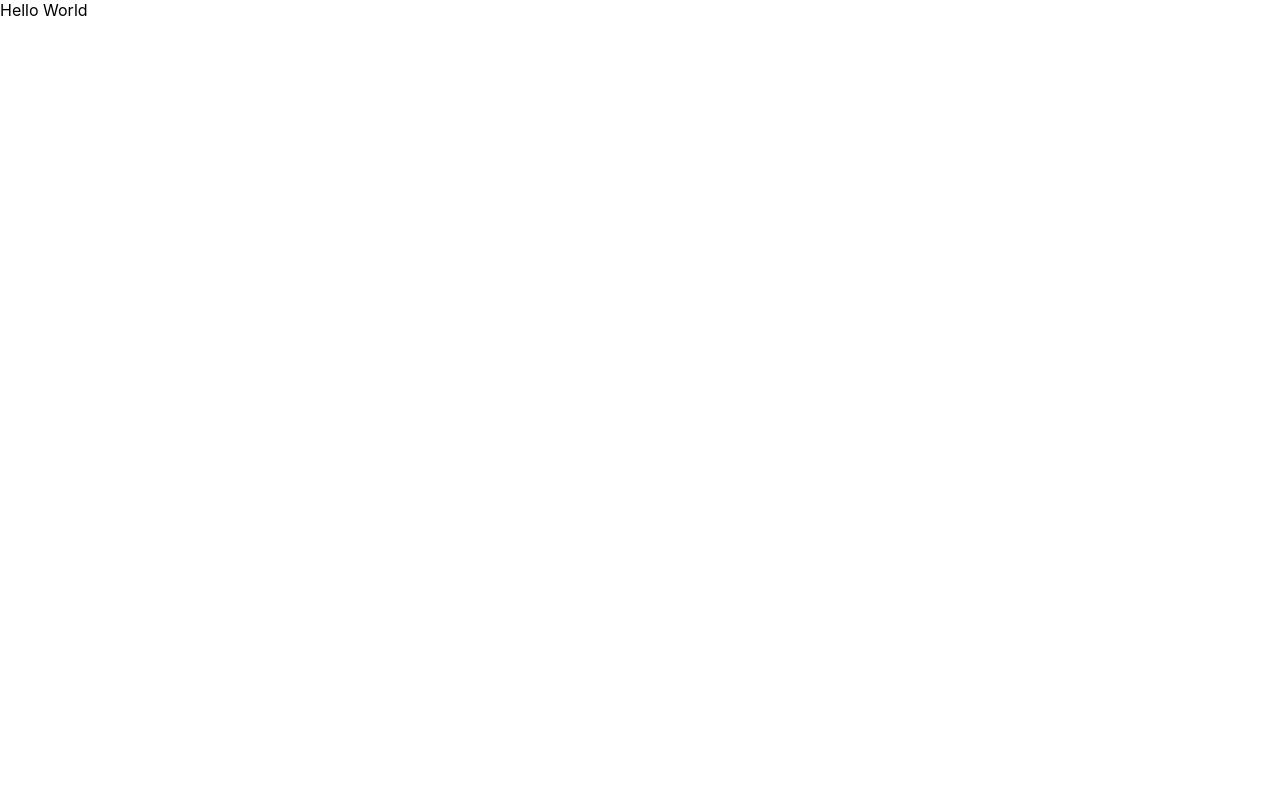
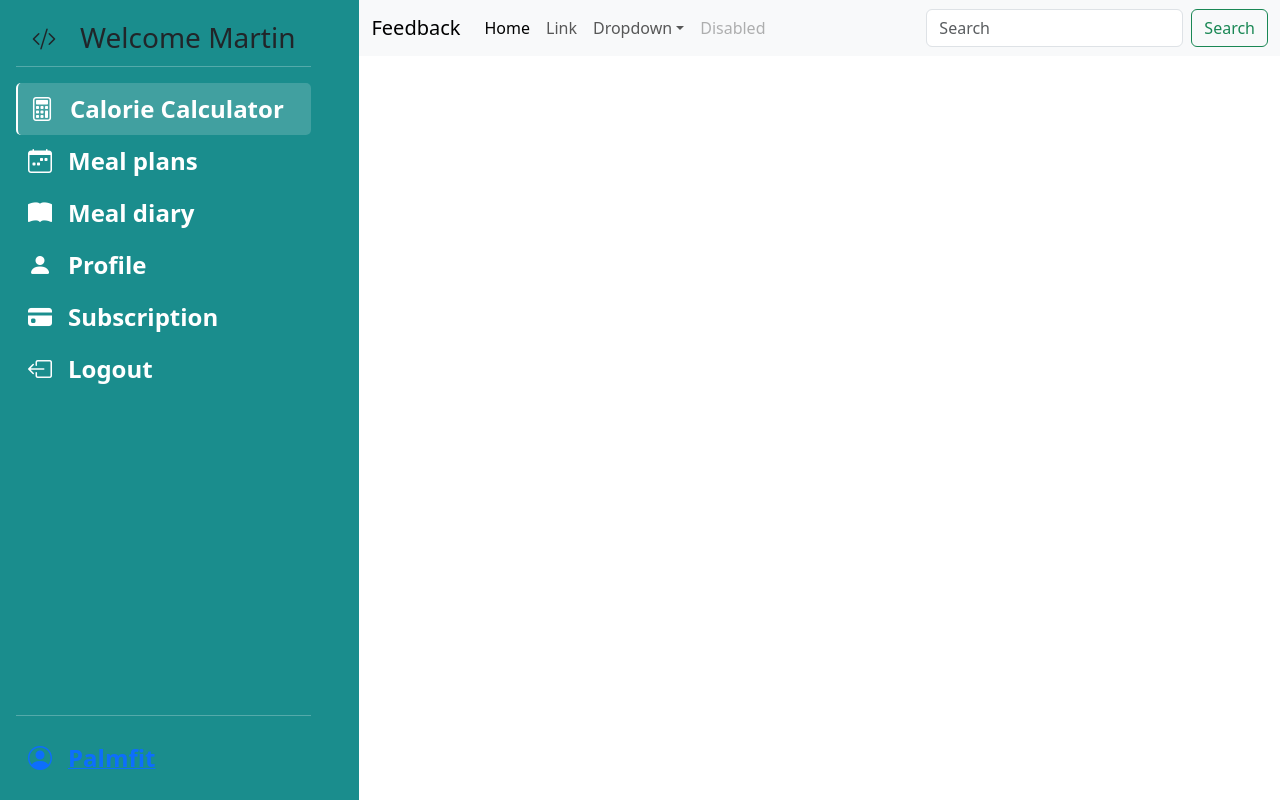
Before and after one commit to martinmatics100/Palmfit-FE, a React (Create React App) app in the folder palmfit_ui/: page / in a window 1280 px wide. Built offline with nearby package versions, Linux system fonts and the light colour scheme.

Commit message:
still working on the dashboard

```diff
--- a/palmfit_ui/package.json
+++ b/palmfit_ui/package.json
@@ -7,6 +7,7 @@
     "@testing-library/react": "^13.4.0",
     "@testing-library/user-event": "^13.5.0",
     "bootstrap": "^5.3.3",
+    "bootstrap-icons": "^1.11.3",
     "chart.js": "^4.4.2",
     "react": "^18.3.1",
     "react-dom": "^18.3.1",
--- a/palmfit_ui/src/App.js
+++ b/palmfit_ui/src/App.js
@@ -1,9 +1,9 @@
-import logo from "./logo.svg";
+import Dashboard from "./views/Dashboard";
 
 function App() {
   return (
     <div>
-      <div>Hello World</div>
+      <Dashboard />
     </div>
   );
 }
--- /dev/null
+++ b/palmfit_ui/src/components/Navbar.jsx
@@ -0,0 +1,85 @@
+import React from "react";
+
+export default function Navbar() {
+  return (
+    <nav class="navbar navbar-expand-lg bg-body-tertiary">
+      <div class="container-fluid">
+        <a class="navbar-brand" href="#">
+          Feedback
+        </a>
+        <button
+          class="navbar-toggler"
+          type="button"
+          data-bs-toggle="collapse"
+          data-bs-target="#navbarSupportedContent"
+          aria-controls="navbarSupportedContent"
+          aria-expanded="false"
+          aria-label="Toggle navigation"
+        >
+          <span class="navbar-toggler-icon"></span>
+        </button>
+        <div class="collapse navbar-collapse" id="navbarSupportedContent">
+          <ul class="navbar-nav me-auto mb-2 mb-lg-0">
+            <li class="nav-item">
+              <a class="nav-link active" aria-current="page" href="#">
+                Home
+              </a>
+            </li>
+            <li class="nav-item">
+              <a class="nav-link" href="#">
+                Link
+              </a>
+            </li>
+            <li class="nav-item dropdown">
+              <a
+                class="nav-link dropdown-toggle"
+                href="#"
+                role="button"
+                data-bs-toggle="dropdown"
+                aria-expanded="false"
+              >
+                Dropdown
+              </a>
+              <ul class="dropdown-menu">
+                <li>
+                  <a class="dropdown-item" href="#">
+                    Action
+                  </a>
+                </li>
+                <li>
+                  <a class="dropdown-item" href="#">
+                    Another action
+                  </a>
+                </li>
+                <li>
+                  <hr class="dropdown-divider" />
+                </li>
+                <li>
+                  <a class="dropdown-item" href="#">
+                    Something else here
+                  </a>
+                </li>
+              </ul>
+            </li>
+            <li class="nav-item">
+              <a class="nav-link disabled" aria-disabled="true">
+                Disabled
+              </a>
+            </li>
+          </ul>
+          <form class="d-flex" role="search">
+            <input
+              class="form-control me-2"
+              type="search"
+              placeholder="Search"
+              aria-label="Search"
+            />
+            <button class="btn btn-outline-success" type="submit">
+              Search
+            </button>
+          </form>
+        </div>
+      </div>
+    </nav>
+  );
+}
--- /dev/null
+++ b/palmfit_ui/src/components/Sidebar.jsx
@@ -0,0 +1,98 @@
+import React, { useState } from "react";
+import "bootstrap-icons/font/bootstrap-icons.css";
+import "../css/style.css";
+
+export default function Sidebar() {
+  const [active, SetActive] = useState(1);
+  return (
+    <div className="sidebar d-flex justify-content-between flex-column py-3 ps-3 pe-5 vh-100">
+      <div>
+        <span className="p-3">
+          <i className="bi bi-code-slash fs-4 me-4"></i>
+          <span className="fs-3">Welcome Martin </span>
+        </span>
+        <hr className="text-white mt-2" />
+
+        <ul className="nav nav-pills flex-column mt-3">
+          <li
+            className={active === 1 ? "active nav-item p-2" : "nav-item p-2"}
+            onClick={(e) => SetActive(1)}
+          >
+            <span className="a p-1">
+              <i class="bi bi-calculator me-3 fs-4"></i>
+              <span className="fs-4">
+                <strong>Calorie Calculator</strong>
+              </span>
+            </span>
+          </li>
+          <li
+            className={active === 2 ? "active nav-item p-2" : "nav-item p-2"}
+            onClick={(e) => SetActive(2)}
+          >
+            <span className="a p-1">
+              <i class="bi bi-calendar-week me-3 fs-4"></i>
+              <span className="fs-4">
+                <strong>Meal plans</strong>
+              </span>
+            </span>
+          </li>
+          <li
+            className={active === 3 ? "active nav-item p-2" : "nav-item p-2"}
+            onClick={(e) => SetActive(3)}
+          >
+            <span className="a p-1">
+              <i class="bi bi-book-fill me-3 fs-4"></i>
+              <span className="fs-4">
+                <strong>Meal diary</strong>
+              </span>
+            </span>
+          </li>
+          <li
+            className={active === 4 ? "active nav-item p-2" : "nav-item p-2"}
+            onClick={(e) => SetActive(4)}
+          >
+            <span className="a p-1">
+              <i class="bi bi-person-fill me-3 fs-4"></i>
+              <span className="fs-4">
+                <strong>Profile</strong>
+              </span>
+            </span>
+          </li>
+          <li
+            className={active === 5 ? "active nav-item p-2" : "nav-item p-2"}
+            onClick={(e) => SetActive(5)}
+          >
+            <span className="a p-1">
+              <i class="bi bi-credit-card-fill me-3 fs-4"></i>
+              <span className="fs-4">
+                <strong>Subscription</strong>
+              </span>
+            </span>
+          </li>
+          <li
+            className={active === 6 ? "active nav-item p-2" : "nav-item p-2"}
+            onClick={(e) => SetActive(6)}
+          >
+            <span className="a p-1">
+              <i class="bi bi-box-arrow-left me-3 fs-4"></i>
+              <span className="fs-4">
+                <strong>Logout</strong>
+              </span>
+            </span>
+          </li>
+        </ul>
+      </div>
+      <div>
+        <hr className="text-white" />
+        <div className="nav-item p-2">
+          <a href="" className="p-1">
+            <i class="bi bi-person-circle me-3 fs-4"></i>
+            <span className="fs-4">
+              <strong>Palmfit</strong>
+            </span>
+          </a>
+        </div>
+      </div>
+    </div>
+  );
+}
--- /dev/null
+++ b/palmfit_ui/src/css/style.css
@@ -0,0 +1,33 @@
+.sidebar {
+  background-color: #1a8d8d;
+}
+
+.sidebar ul .a i {
+  color: #ffffff;
+}
+
+.sidebar ul .a span {
+  color: #ffffff;
+}
+
+.sidebar ul li {
+  transition: all 0.5s ease-in-out;
+}
+
+.sidebar ul li:hover {
+  background-color: #e4f0f031;
+  border-radius: 5px;
+  cursor: pointer;
+  border-left: 5px solid #ffffff;
+}
+
+.sidebar ul li:hover a {
+  color: #ffffff;
+}
+
+.active {
+  background-color: #e4f0f031;
+  border-radius: 5px;
+  color: #ffffff;
+  border-left: 2px solid #ffffff;
+}
--- /dev/null
+++ b/palmfit_ui/src/views/Dashboard.jsx
@@ -0,0 +1,17 @@
+import React from "react";
+import Sidebar from "../components/Sidebar";
+import "bootstrap/dist/css/bootstrap.min.css";
+import Navbar from "../components/Navbar";
+
+export default function Dashboard() {
+  return (
+    <div className="d-flex">
+      <div className="w-auto">
+        <Sidebar />
+      </div>
+      <div className="col">
+        <Navbar />
+      </div>
+    </div>
+  );
+}
```
Also changed, not shown: 1 other file (tests, documents, lock files or other folders).
